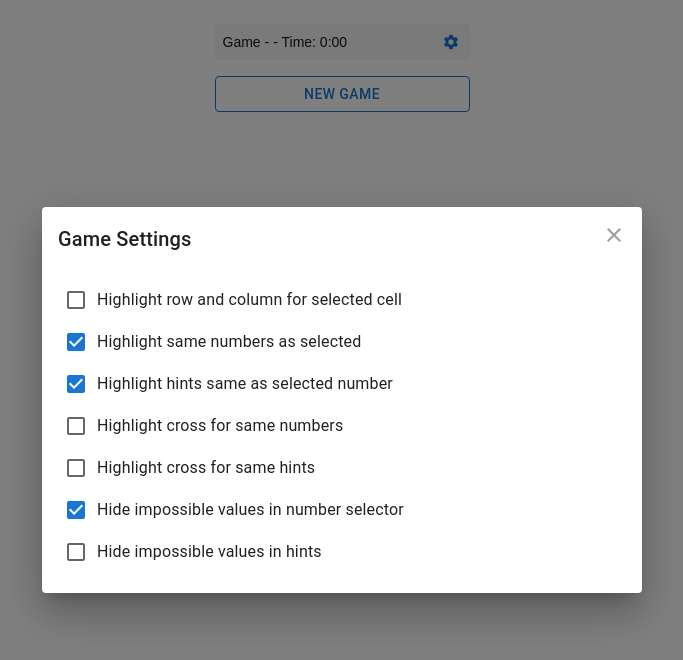
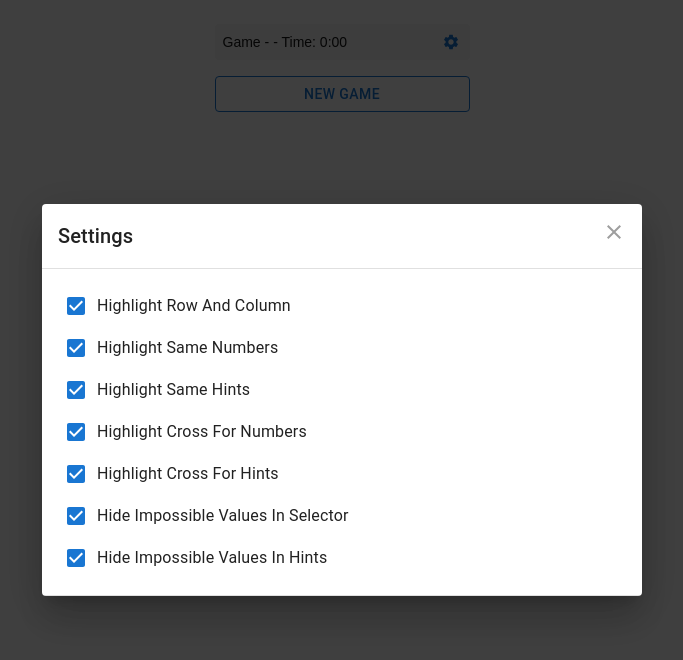
Before and after one commit to Sakvar/sudoku, a Next.js app: page / in a window 1280 px wide. Both pictures are taken after a click on the button "Settings". Shown: the top 660 px of the page, without its empty margins (298-981 px from the left). Built offline with nearby package versions, Linux system fonts and the light colour scheme.

Commit message:
saving settings to local storage

```diff
--- a/package.json
+++ b/package.json
@@ -1,6 +1,6 @@
 {
   "name": "sudoku",
-  "version": "0.1.17",
+  "version": "0.1.22",
   "private": true,
   "scripts": {
     "dev": "next dev",
--- a/src/components/GameBoard/index.tsx
+++ b/src/components/GameBoard/index.tsx
@@ -2,11 +2,13 @@ import { Cells, Cell, Digits } from '@/SudokuGame';
 import { Box, Paper, styled } from '@mui/material';
 import CellPopup from '../CellPopup';
 import React from 'react';
+import { GameSettingsType } from '@/types';
 
 interface GameBoardProps {
   cells: Cells | null;
   onCellValueChange: (index: number, value: Digits) => void;
   onCellHintToggle: (index: number, hint: number) => void;
+  settings: GameSettingsType;
 }
 
 const Item = styled(Paper)({
@@ -161,7 +163,7 @@ const calculateHighlights = (cells: Cells | null, index: number, value: Digits)
   return newHighlights;
 };
 
-export default function GameBoard({ cells, onCellValueChange, onCellHintToggle }: GameBoardProps) {
+export default function GameBoard({ cells, onCellValueChange, onCellHintToggle, settings }: GameBoardProps) {
   const [highlightedCells, setHighlightedCells] = React.useState<Set<number>>(new Set());
   const [highlightedHints, setHighlightedHints] = React.useState<Set<number>>(new Set());
   const [selectedForEdit, setSelectedForEdit] = React.useState<number | null>(null);
@@ -186,14 +188,17 @@ export default function GameBoard({ cells, onCellValueChange, onCellHintToggle }
     const newHighlights = new Set<number>();
     const newHintHighlights = new Set<number>();
 
-    // Highlight row and column
-    for (let i = 0; i < 9; i++) {
-      newHighlights.add(row * 9 + i);
-      newHighlights.add(i * 9 + col);
+    // Apply highlighting based on settings
+    if (settings.highlightRowAndColumn) {
+      // Highlight row and column
+      for (let i = 0; i < 9; i++) {
+        newHighlights.add(row * 9 + i);
+        newHighlights.add(i * 9 + col);
+      }
     }
 
-    // Highlight matching values and track hint matches
-    if (value !== 0) {
+    // Highlight matching values if enabled
+    if (value !== 0 && settings.highlightSameNumbers) {
       newHintHighlights.add(value);
 
       for (let i = 0; i < 81; i++) {
--- a/src/components/GameSettings/index.tsx
+++ b/src/components/GameSettings/index.tsx
@@ -1,30 +1,38 @@
 import { GameSettingsType } from '@/types';
 import {
+  Dialog,
   DialogTitle,
   DialogContent,
-  IconButton,
   FormGroup,
   FormControlLabel,
   Checkbox,
-  styled
+  IconButton
 } from '@mui/material';
 import CloseIcon from '@mui/icons-material/Close';
 
 interface GameSettingsProps {
   settings: GameSettingsType;
-  onSettingChange: (key: keyof GameSettingsType, value: boolean) => void;
+  onSettingChange: (setting: keyof GameSettingsType) => void;
   onClose: () => void;
+  open: boolean;
 }
 
-const StyledDialogContent = styled(DialogContent)({
-  paddingTop: '8px !important',
-});
-
-const GameSettings: React.FC<GameSettingsProps> = ({ settings, onSettingChange, onClose }) => {
+export default function GameSettings({ settings, onSettingChange, onClose, open }: GameSettingsProps) {
   return (
-    <>
-      <DialogTitle sx={{ m: 0, p: 2 }}>
-        Game Settings
+    <Dialog
+      open={open}
+      onClose={onClose}
+      maxWidth="sm"
+      fullWidth
+    >
+      <DialogTitle sx={{
+        m: 0,
+        p: 2,
+        display: 'flex',
+        justifyContent: 'space-between',
+        alignItems: 'center'
+      }}>
+        Settings
         <IconButton
           aria-label="close"
           onClick={onClose}
@@ -38,75 +46,29 @@ const GameSettings: React.FC<GameSettingsProps> = ({ settings, onSettingChange,
           <CloseIcon />
         </IconButton>
       </DialogTitle>
-      <StyledDialogContent>
+      <DialogContent dividers>
         <FormGroup>
-          <FormControlLabel
-            control={
-              <Checkbox
-                checked={settings.highlightRowAndColumn}
-                onChange={(e) => onSettingChange('highlightRowAndColumn', e.target.checked)}
-              />
-            }
-            label="Highlight row and column for selected cell"
-          />
-          <FormControlLabel
-            control={
-              <Checkbox
-                checked={settings.highlightSameNumbers}
-                onChange={(e) => onSettingChange('highlightSameNumbers', e.target.checked)}
-              />
-            }
-            label="Highlight same numbers as selected"
-          />
-          <FormControlLabel
-            control={
-              <Checkbox
-                checked={settings.highlightSameHints}
-                onChange={(e) => onSettingChange('highlightSameHints', e.target.checked)}
-              />
-            }
-            label="Highlight hints same as selected number"
-          />
-          <FormControlLabel
-            control={
-              <Checkbox
-                checked={settings.highlightCrossForNumbers}
-                onChange={(e) => onSettingChange('highlightCrossForNumbers', e.target.checked)}
-              />
-            }
-            label="Highlight cross for same numbers"
-          />
-          <FormControlLabel
-            control={
-              <Checkbox
-                checked={settings.highlightCrossForHints}
-                onChange={(e) => onSettingChange('highlightCrossForHints', e.target.checked)}
-              />
-            }
-            label="Highlight cross for same hints"
-          />
-          <FormControlLabel
-            control={
-              <Checkbox
-                checked={settings.hideImpossibleValuesInSelector}
-                onChange={(e) => onSettingChange('hideImpossibleValuesInSelector', e.target.checked)}
-              />
-            }
-            label="Hide impossible values in number selector"
-          />
-          <FormControlLabel
-            control={
-              <Checkbox
-                checked={settings.hideImpossibleValuesInHints}
-                onChange={(e) => onSettingChange('hideImpossibleValuesInHints', e.target.checked)}
-              />
-            }
-            label="Hide impossible values in hints"
-          />
+          {Object.entries(settings).map(([key, value]) => (
+            <FormControlLabel
+              key={key}
+              control={
+                <Checkbox
+                  checked={value}
+                  onChange={() => onSettingChange(key as keyof GameSettingsType)}
+                />
+              }
+              label={formatSettingLabel(key)}
+            />
+          ))}
         </FormGroup>
-      </StyledDialogContent>
-    </>
+      </DialogContent>
+    </Dialog>
   );
-};
+}
 
-export default GameSettings;
+function formatSettingLabel(key: string): string {
+  return key
+    .replace(/([A-Z])/g, ' $1')
+    .replace(/^./, str => str.toUpperCase())
+    .replace(/([A-Z])\s/g, (match) => match.toLowerCase());
+}
--- a/src/components/GameWrapper/index.tsx
+++ b/src/components/GameWrapper/index.tsx
@@ -34,21 +34,36 @@ export default function GameWrapper() {
   const [time, setTime] = useState(0);
   const [intervalId, setIntervalId] = useState<NodeJS.Timeout | null>(null);
   const [isSettingsOpen, setIsSettingsOpen] = useState(false);
-  const [settings, setSettings] = useState<GameSettingsType>({
-    highlightRowAndColumn: false,
-    highlightSameNumbers: true,
-    highlightSameHints: true,
-    highlightCrossForNumbers: false,
-    highlightCrossForHints: false,
-    hideImpossibleValuesInSelector: true,
-    hideImpossibleValuesInHints: false,
+  const [settings, setSettings] = useState<GameSettingsType>(() => {
+    // Try to load settings from localStorage
+    const savedSettings = localStorage.getItem('sudokuGameSettings');
+    if (savedSettings) {
+      try {
+        return JSON.parse(savedSettings);
+      } catch (error) {
+        console.error('Failed to parse saved settings:', error);
+      }
+    }
+
+    // Default settings
+    return {
+      highlightRowAndColumn: true,
+      highlightSameNumbers: true,
+      highlightSameHints: true,
+      highlightCrossForNumbers: true,
+      highlightCrossForHints: true,
+      hideImpossibleValuesInSelector: true,
+      hideImpossibleValuesInHints: true,
+    };
   });
 
-  const handleSettingChange = (key: keyof GameSettingsType, value: boolean) => {
-    setSettings(prev => ({
-      ...prev,
-      [key]: value
-    }));
+  const handleSettingChange = (setting: keyof GameSettingsType) => {
+    const newSettings = {
+      ...settings,
+      [setting]: !settings[setting]
+    };
+    setSettings(newSettings);
+    localStorage.setItem('sudokuGameSettings', JSON.stringify(newSettings));
   };
 
   React.useEffect(() => {
@@ -371,6 +386,7 @@ export default function GameWrapper() {
                 cells={gameBoardState?.cells || null}
                 onCellValueChange={handleCellValueChange}
                 onCellHintToggle={handleCellHintToggle}
+                settings={settings}
               />
             </div>
           )}
@@ -386,6 +402,7 @@ export default function GameWrapper() {
           settings={settings}
           onSettingChange={handleSettingChange}
           onClose={() => setIsSettingsOpen(false)}
+          open={isSettingsOpen}
         />
       </Dialog>
     </div>
```
Also changed, not shown: 1 other file (tests, documents, lock files or other folders).
